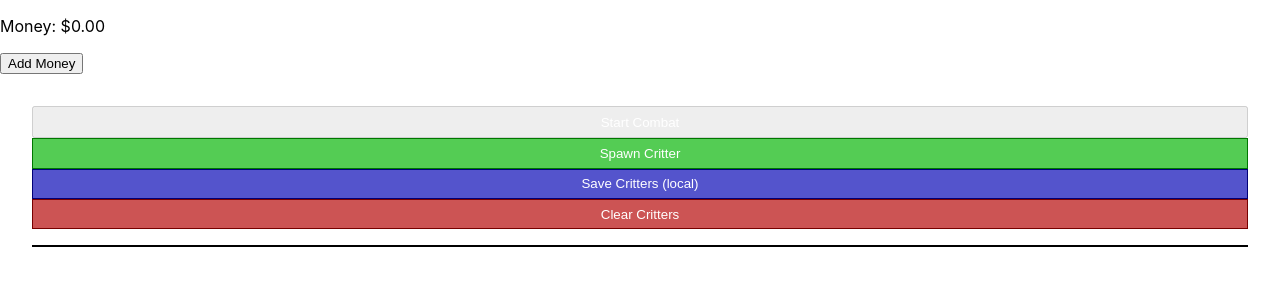
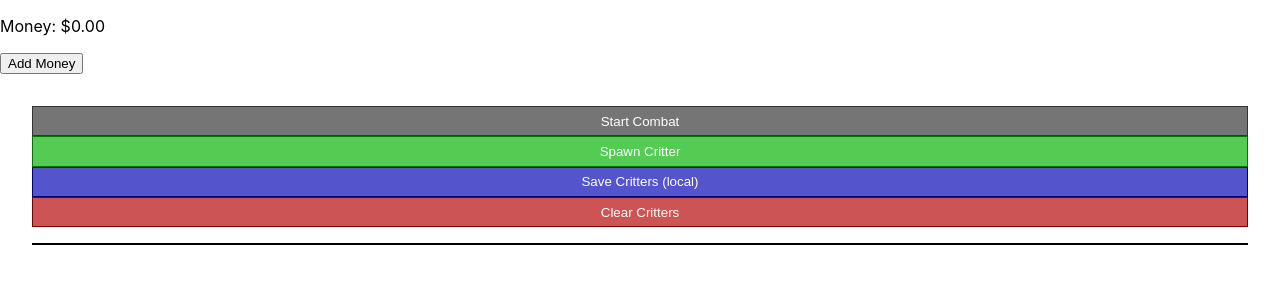
Before and after one commit to Wolven531/react-hooks-todo, a React app: page / in a window 1280 px wide. Shown: the top 300 px of the page. Built offline with nearby package versions, Linux system fonts and the light colour scheme.

Commit message:
Add style for combat button
* Centralize current money usage
* Check for combat cost to enable combat button

```diff
--- a/src/components/App/App.tsx
+++ b/src/components/App/App.tsx
@@ -28,7 +28,7 @@ const App = () => {
 	return (
 		<article className="app">
 			<MoneyControls addMoney={addMoney} money={money} />
-			<CritterList />
+			<CritterList currentMoney={money} />
 		</article>
 	)
 }
--- a/src/components/CritterListControls/CritterListControls.css
+++ b/src/components/CritterListControls/CritterListControls.css
@@ -40,3 +40,20 @@
 .critter-list-controls .update:hover {
 	background-color: rgba(0, 255, 255, .67);
 }
+
+.critter-list-controls .combat {
+	background-color: rgba(180, 0, 171, 0.67);
+	border: 1px solid #707;
+}
+.critter-list-controls .combat:hover {
+	background-color: rgba(255, 0, 255, .67);
+	color: #fff;
+}
+.critter-list-controls .combat[disabled] {
+	background-color: rgba(50, 50, 50, .67);
+	border: 1px solid #333;
+}
+.critter-list-controls .combat[disabled]:hover {
+	background-color: rgba(100, 100, 100, .67);
+	color: #555;
+}
--- a/src/views/CritterList/CritterList.tsx
+++ b/src/views/CritterList/CritterList.tsx
@@ -7,7 +7,13 @@ import { useCritterState } from '../../state/useCritterState'
 
 import './CritterList.css'
 
-const CritterList = () => {
+const COMBAT_COST = 100
+
+interface ICritterListProps {
+	currentMoney: number
+}
+
+const CritterList = ({ currentMoney }: ICritterListProps) => {
 	const { clearCritters, critters, loadFromStorage, saveToLocalStorage, spawnCritter } = useCritterState([])
 
 	const startCombat = () => {
@@ -21,7 +27,7 @@ const CritterList = () => {
 	return (
 		<article className="critter-list">
 			<CritterListControls
-				canStartCombat={critters.filter(critter => false).length > 1}
+				canStartCombat={currentMoney >= COMBAT_COST}
 				clearCritters={clearCritters}
 				saveToLocalStorage={saveToLocalStorage}
 				shouldShowCombat={true}
```
